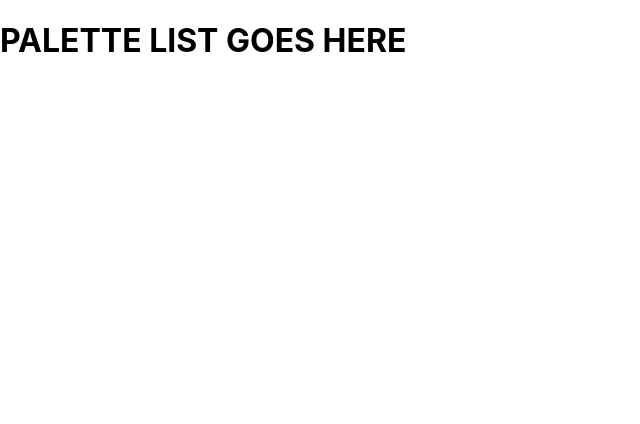
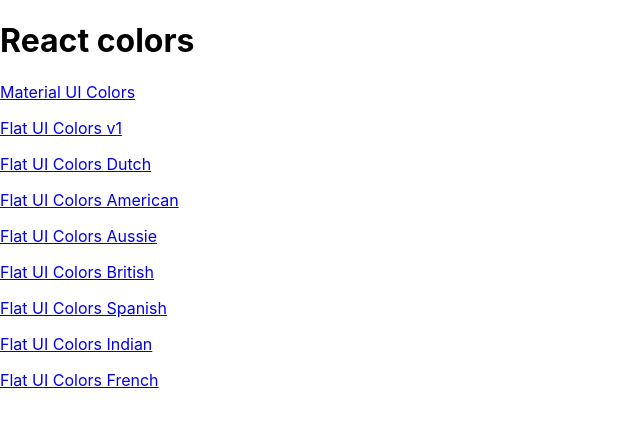
Before and after one commit to St3ve89/react-colors-app, a React (Create React App) app: page / in a window 1280 px wide. Shown: the top 424 px of the page, without its empty margins (0-640 px from the left). Built offline with nearby package versions, Linux system fonts and the light colour scheme.

Commit message:
Add palette list and links

```diff
--- a/src/App.js
+++ b/src/App.js
@@ -1,6 +1,7 @@
 import React, { Component } from 'react';
 import { Route, Switch } from 'react-router-dom';
 import Palette from './components/palette/Palette';
+import PaletteList from './components/paletteList/PaletteList';
 import seedColors from './helper/seedColors';
 import { generatePalette } from './helper/colorHelpers';
 
@@ -15,7 +16,7 @@
   render() {
     return (
       <Switch>
-        <Route exact path="/" render={() => <h1>PALETTE LIST GOES HERE</h1>} />
+        <Route exact path="/" render={() => <PaletteList palettes={seedColors}/>} />
         <Route
           exact
           path="/palette/:id"
--- a/src/components/navbar/Navbar.js
+++ b/src/components/navbar/Navbar.js
@@ -1,5 +1,6 @@
 import React, { Component } from 'react';
 import Slider from 'rc-slider';
+import { Link } from 'react-router-dom';
 import Select from '@material-ui/core/Select';
 import MenuItem from '@material-ui/core/MenuItem';
 import Snackbar from '@material-ui/core/Snackbar';
@@ -35,7 +36,7 @@
     return (
       <header className="navbar">
         <div className="logo">
-          <a href="#">reactcolorpicker</a>
+          <Link to="/">reactcolorpicker</Link>
         </div>
         <div className="slider-container">
           <span>Level: {level}</span>
--- /dev/null
+++ b/src/components/paletteList/PaletteList.js
@@ -0,0 +1,21 @@
+import React, { Component } from 'react';
+import { Link } from 'react-router-dom';
+
+class PaletteList extends Component {
+  render() {
+    const { palettes } = this.props;
+
+    return (
+      <div>
+        <h1>React colors</h1>
+        {palettes.map(palette => (
+          <p>
+            <Link to={`/palette/${palette.id}`}>{palette.paletteName}</Link>
+          </p>
+        ))}
+      </div>
+    )
+  }
+}
+
+export default PaletteList;
```
